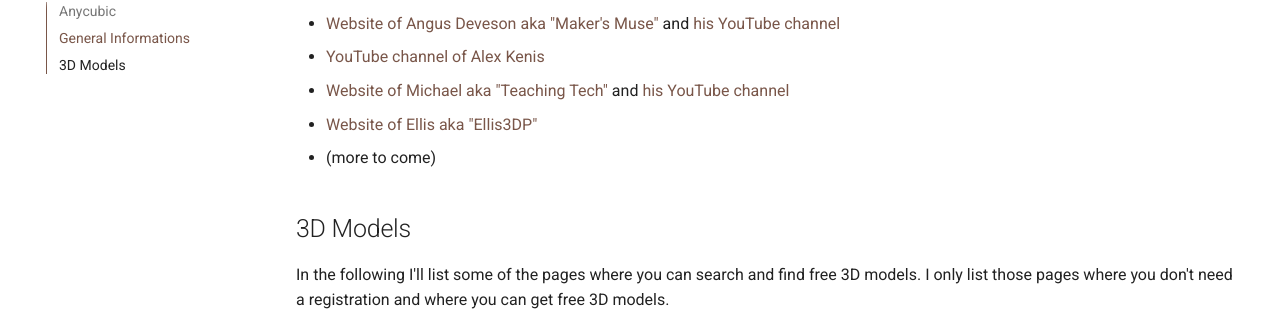
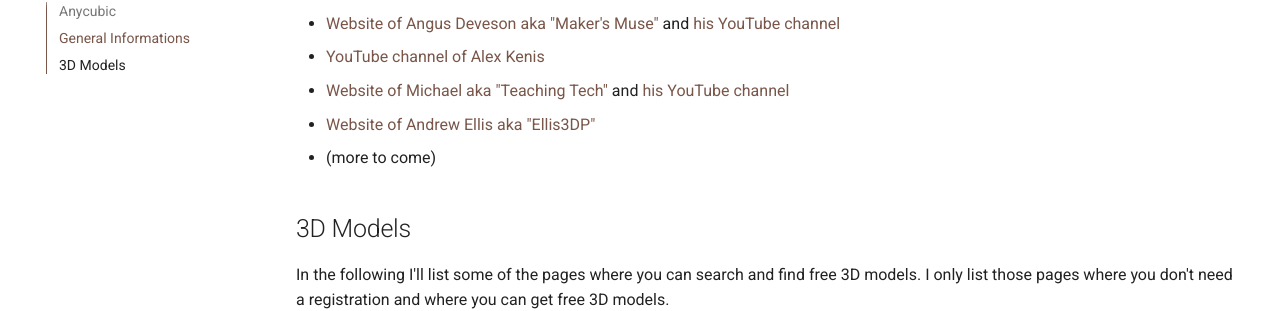
Before and after one commit to 1coderookie/KobraGoNeoInsights, an MkDocs documentation site: the page built from docs/further_sources.md, in a window 1280 px wide and 900 px high, scrolled down 577 px. Shown: the part 145-456 px from the top of the window. Built offline with MkDocs 1.6.1 and Material for MkDocs 9.7.7, drawn with Linux system fonts in a browser that asks for light colours; comment, search, counter and statistics services are not loaded.

Commit message:
Update further_sources.md

```diff
--- a/docs/further_sources.md
+++ b/docs/further_sources.md
@@ -18,7 +18,7 @@
 - [Website of Angus Deveson aka "Maker's Muse"](https://www.makersmuse.com/) and [his YouTube channel](https://www.youtube.com/@MakersMuse)
 - [YouTube channel of Alex Kenis](https://www.youtube.com/@AlexKenis)
 - [Website of Michael aka "Teaching Tech"](https://teachingtechyt.github.io/) and [his YouTube channel](https://www.youtube.com/@TeachingTech)
-- [Website of Ellis aka "Ellis3DP"](https://ellis3dp.com/Print-Tuning-Guide/)
+- [Website of Andrew Ellis aka "Ellis3DP"](https://ellis3dp.com/Print-Tuning-Guide/)
 - (more to come)
 
 ## 3D Models
```
